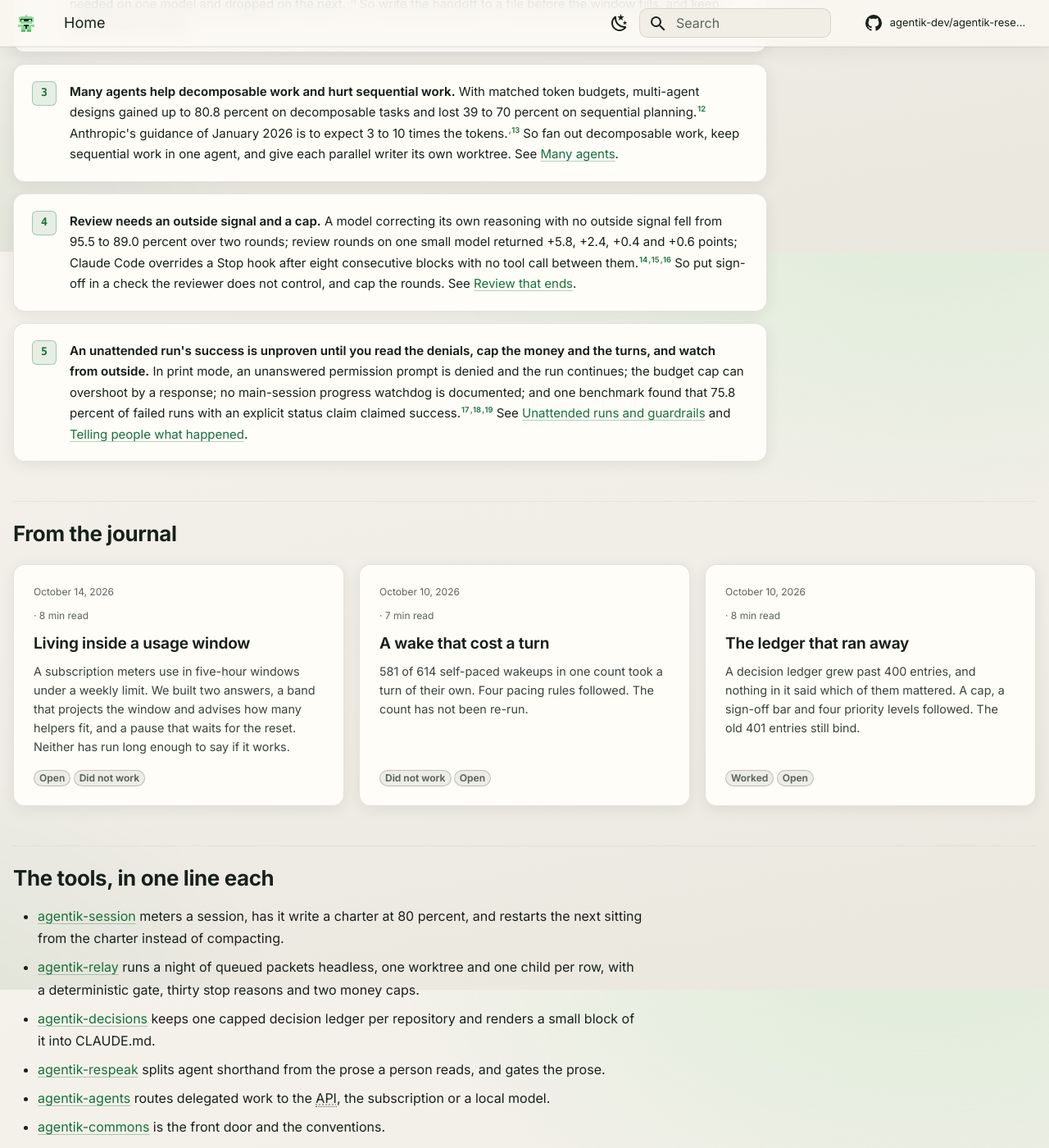
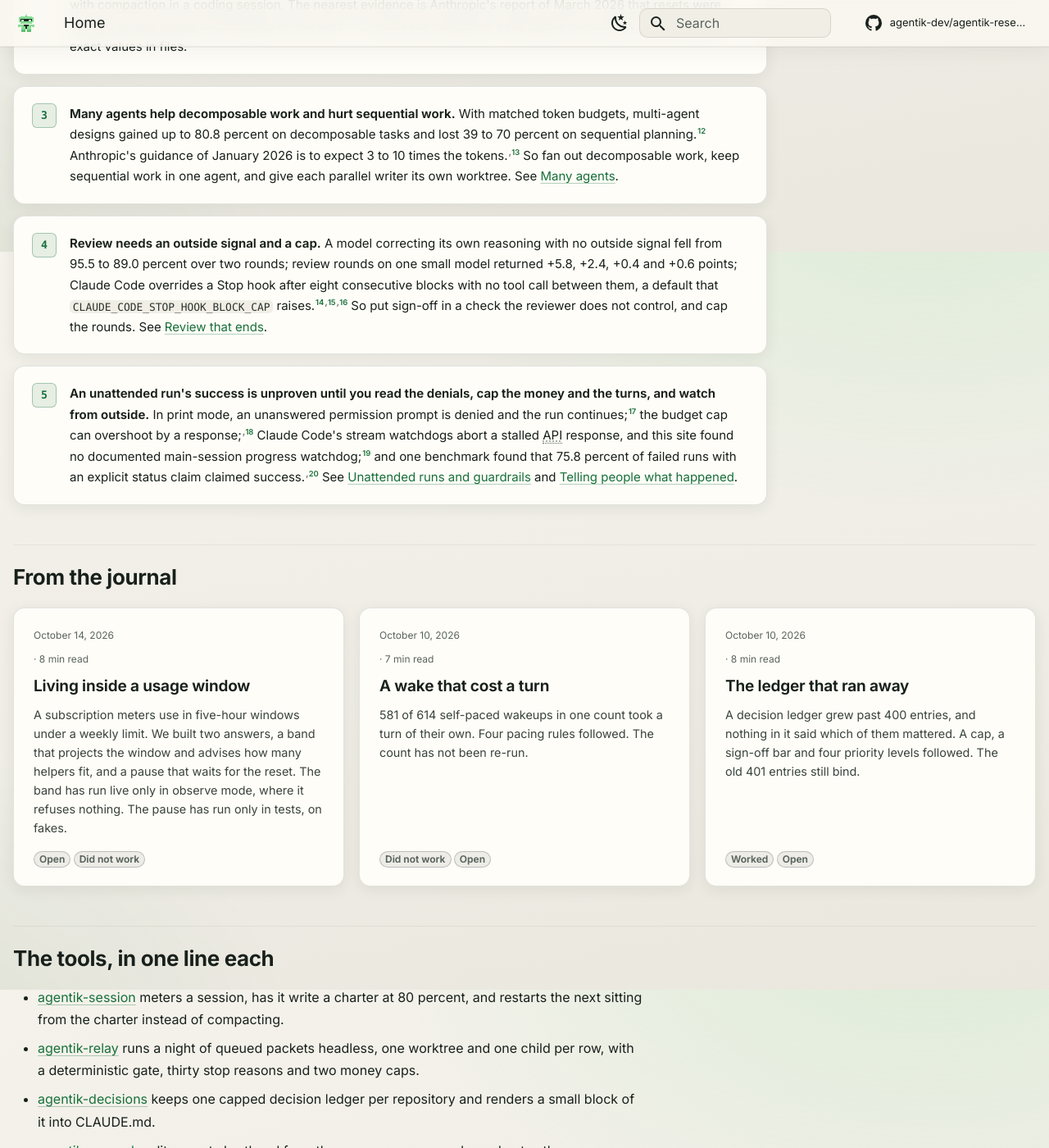
Before and after one commit to agentik-dev/agentik-research, an MkDocs documentation site: the page built from docs/index.md, in a window 1280 px wide and 1400 px high, scrolled down 1493 px. Shown: the whole window at 82% size. Built offline with MkDocs 1.6.1 and Material for MkDocs 9.7.7, drawn with Linux system fonts in a browser that asks for light colours; comment, search, counter and statistics services are not loaded; some of the changed text lies outside the part shown.

Commit message:
refute round 2: the home page
No study measures a Claude 5.x model at length; the usage-window card
says the band ran only in observe mode and the pause only on fakes; the
stream watchdogs cited to the network page; the Stop-hook cap is a
default.

Co-Authored-By: Claude Opus 5.5 <noreply@anthropic.com>
Claude-Session: https://claude.ai/code/session_01R5RHzc5egLvnAPkepxJvb8

```diff
--- a/docs/index.md
+++ b/docs/index.md
@@ -53,15 +53,15 @@ What we tried, what worked, what did not, and what changed because of it. The si
 
 ## Five findings that matter most
 
-Long Claude Code sessions fail in ways that studies have measured on benchmarks, if not yet on Claude Code itself. These five findings carry the most weight, each with its number, its source and what to do about it. Vendor documentation is cited as read on 2026-10-14, and each vendor post with its own date. The agentik tools are early and built for their author's own daily use,[^profile] and no source found measures them against the alternatives; the [method](method.md) page gives the limits.
+Long Claude Code sessions fail in ways that studies have measured, mostly on benchmarks. No independent study found measures a Claude 5.x model at length, and none measures a Claude Code session decaying as it fills. These five findings carry the most weight, each with its number, its source and what to do about it. Vendor documentation is cited as read on 2026-10-14, and each vendor post with its own date. The agentik tools are early and built for their author's own daily use,[^profile] and no source found measures them against the alternatives; the [method](method.md) page gives the limits.
 
 <div class="ak-findings" markdown>
 
 1. **Length alone lowers accuracy, even when the fact the model needs is in the window, and so does the number of instructions.** Reasoning accuracy fell from 0.92 to 0.68 when inputs were padded to 3,000 tokens, and Claude 3.5 Sonnet fell from 87.5 to 29.8 percent at 32K tokens on low-overlap retrieval.[^levy][^modarressi] Given 500 simultaneous instructions, Claude Opus 4 followed 44.6 percent.[^ifscale] Anthropic's documentation names the effect: context rot.[^ctxdoc] So start long work from a short written brief in a fresh context, and keep the always-loaded instructions short. See [Length and compaction](field/length-and-compaction.md).
 2. **Compaction keeps the gist and loses the specifics, and nothing shows a restart does better.** The artifact trail, which files were touched and how, scored lowest for every compressor tested, 2.19 to 2.45 of 5; one compaction kept 3 of 3 high-level facts and lost 3 of 3 obscure values.[^factory][^cookbook] Anthropic's harness post of November 2025 says compaction alone is not sufficient, and starts each new session from the git log and a progress file in which the agent summarizes its work.[^harnesses] No source found holds a controlled comparison of a restart from a written handoff with compaction in a coding session. The nearest evidence is Anthropic's report of March 2026 that resets were needed on one model and dropped on the next.[^harnessdesign] So write the handoff to a file before the window fills, and keep exact values in files.
 3. **Many agents help decomposable work and hurt sequential work.** With matched token budgets, multi-agent designs gained up to 80.8 percent on decomposable tasks and lost 39 to 70 percent on sequential planning.[^kim] Anthropic's guidance of January 2026 is to expect 3 to 10 times the tokens.[^multiagentblog] So fan out decomposable work, keep sequential work in one agent, and give each parallel writer its own worktree. See [Many agents](field/many-agents.md).
-4. **Review needs an outside signal and a cap.** A model correcting its own reasoning with no outside signal fell from 95.5 to 89.0 percent over two rounds; review rounds on one small model returned +5.8, +2.4, +0.4 and +0.6 points; Claude Code overrides a Stop hook after eight consecutive blocks with no tool call between them.[^huang][^wang][^hooks] So put sign-off in a check the reviewer does not control, and cap the rounds. See [Review that ends](field/review.md).
-5. **An unattended run's success is unproven until you read the denials, cap the money and the turns, and watch from outside.** In print mode, an unanswered permission prompt is denied and the run continues; the budget cap can overshoot by a response; no main-session progress watchdog is documented; and one benchmark found that 75.8 percent of failed runs with an explicit status claim claimed success.[^headless][^agentloop][^advani] See [Unattended runs and guardrails](field/unattended-and-guardrails.md) and [Telling people what happened](field/telling-people.md).
+4. **Review needs an outside signal and a cap.** A model correcting its own reasoning with no outside signal fell from 95.5 to 89.0 percent over two rounds; review rounds on one small model returned +5.8, +2.4, +0.4 and +0.6 points; Claude Code overrides a Stop hook after eight consecutive blocks with no tool call between them, a default that `CLAUDE_CODE_STOP_HOOK_BLOCK_CAP` raises.[^huang][^wang][^hooks] So put sign-off in a check the reviewer does not control, and cap the rounds. See [Review that ends](field/review.md).
+5. **An unattended run's success is unproven until you read the denials, cap the money and the turns, and watch from outside.** In print mode, an unanswered permission prompt is denied and the run continues;[^headless] the budget cap can overshoot by a response;[^agentloop] Claude Code's stream watchdogs abort a stalled API response, and this site found no documented main-session progress watchdog;[^network] and one benchmark found that 75.8 percent of failed runs with an explicit status claim claimed success.[^advani] See [Unattended runs and guardrails](field/unattended-and-guardrails.md) and [Telling people what happened](field/telling-people.md).
 
 </div>
 
@@ -107,4 +107,5 @@ This site does not claim that any tool is proven. The tools' evidence is one own
 [^hooks]: Anthropic, "Hooks reference", Claude Code documentation read 2026-10-14, <https://code.claude.com/docs/en/hooks>.
 [^headless]: Anthropic, "Run Claude Code programmatically", Claude Code documentation read 2026-10-14, <https://code.claude.com/docs/en/headless>.
 [^agentloop]: Anthropic, "How the agent loop works", Claude Agent SDK documentation read 2026-10-14, <https://code.claude.com/docs/en/agent-sdk/agent-loop>.
+[^network]: Anthropic, "Enterprise network configuration", Claude Code documentation read 2026-10-14, <https://code.claude.com/docs/en/network-config>.
 [^advani]: Advani, "From Confident Closing to Silent Failure: Characterizing False Success in LLM Agents", June 2026, <https://arxiv.org/abs/2606.09863>.
--- a/docs/journal/posts/2026-10-14-living-inside-a-usage-window.md
+++ b/docs/journal/posts/2026-10-14-living-inside-a-usage-window.md
@@ -4,7 +4,7 @@ date:
 categories:
   - Open
   - Did not work
-description: A subscription meters use in five-hour windows under a weekly limit. We built two answers, a band that projects the window and advises how many helpers fit, and a pause that waits for the reset. Neither has run long enough to say if it works.
+description: A subscription meters use in five-hour windows under a weekly limit. We built two answers, a band that projects the window and advises how many helpers fit, and a pause that waits for the reset. The band has run live only in observe mode, where it refuses nothing. The pause has run only in tests, on fakes.
 ---
 
 # Living inside a usage window
--- a/docs/tools/index.md
+++ b/docs/tools/index.md
@@ -100,7 +100,7 @@ What stays open:
 - [Restart, don't compact](../journal/posts/2026-10-05-restart-dont-compact.md): instead of compacting a full context, a sitting writes a charter under 4 KB and a fresh session starts from it. It carried one night across three restarts. No source we found compares it with compaction.
 - [A wake that cost a turn](../journal/posts/2026-10-10-a-wake-that-cost-a-turn.md): 581 of 614 self-paced wakeups in one count took a turn of their own. Four pacing rules followed. The count has not been re-run.
 - [The ledger that ran away](../journal/posts/2026-10-10-the-ledger-that-ran-away.md): a decision ledger grew past 400 entries, and nothing in it said which of them mattered. A cap, a sign-off bar and four priority levels followed. The old 401 entries still bind.
-- [Living inside a usage window](../journal/posts/2026-10-14-living-inside-a-usage-window.md): a subscription meters use in five-hour windows under a weekly limit. We built two answers, a band that projects the window and advises how many helpers fit, and a pause that waits for the reset. Neither has run long enough to say if it works.
+- [Living inside a usage window](../journal/posts/2026-10-14-living-inside-a-usage-window.md): a subscription meters use in five-hour windows under a weekly limit. We built two answers, a band that projects the window and advises how many helpers fit, and a pause that waits for the reset. The band has run live only in observe mode, where it refuses nothing. The pause has run only in tests, on fakes.
 
 ## Sources
 
```
Also changed, not shown: research/sources/code-docs-network-config-unattended.md (+1 -0 lines).
